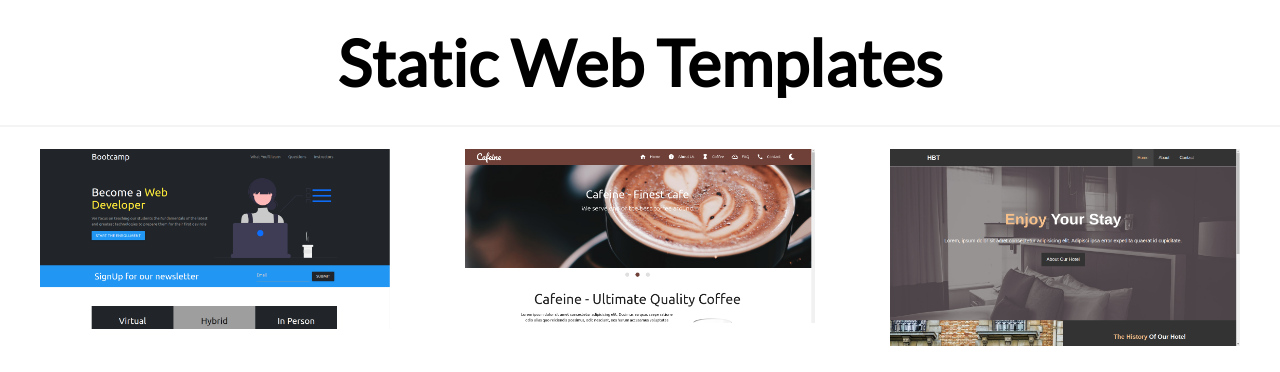
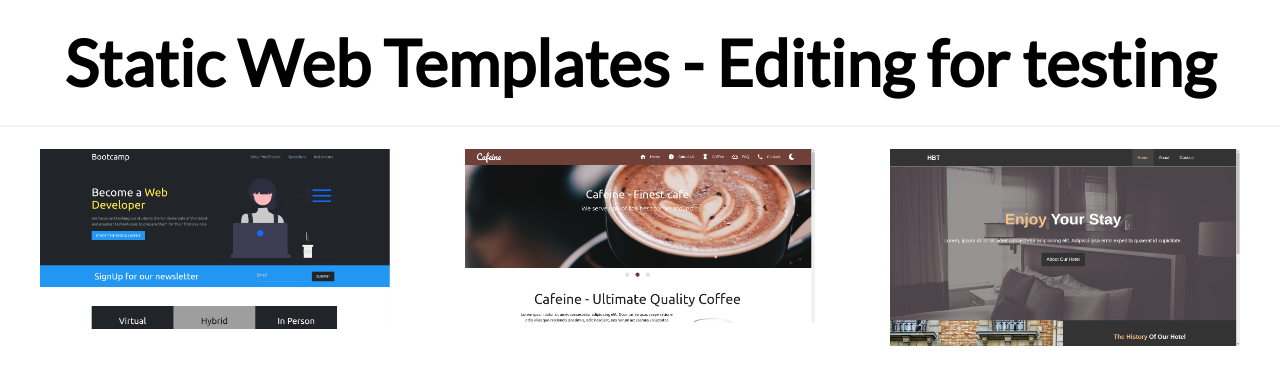
Before and after one commit to gcshisir/Frontend_web_templates, a plain HTML site: page index.html in a window 1280 px wide. Shown: the top 372 px of the page. Drawn offline with Linux system fonts and the light colour scheme.

Commit message:
Update index.html

```diff
--- a/index.html
+++ b/index.html
@@ -8,7 +8,7 @@
     <link rel="stylesheet" href="./scss/main.css" />
   </head>
   <body class="bg-light">
-    <h2 class="text-center">Static Web Templates</h2>
+    <h2 class="text-center">Static Web Templates - Editing for testing</h2>
     <hr />
     <section id="templates-wrapper" class="container">
       <div class="img-container">
```
